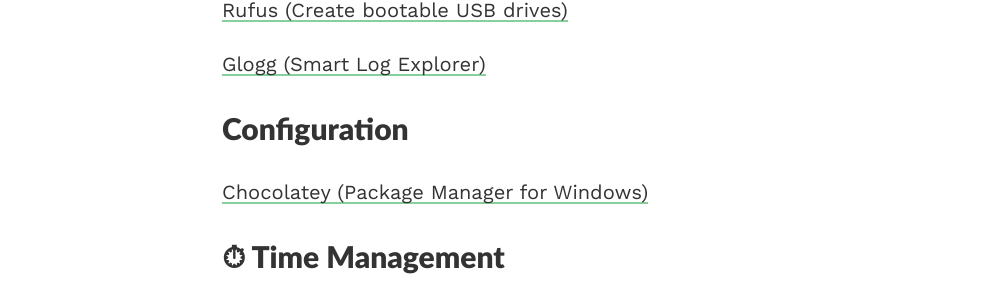
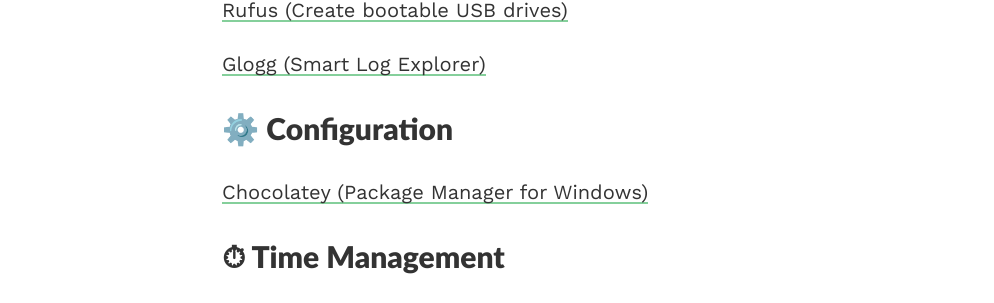
Before and after one commit to jcabeza/wiki, a Jekyll site: the page built from _posts/2021-02-03-soft-used.md, in a window 1280 px wide. Shown: the part 1911-2214 px from the top of the page, without its empty margins (18-1012 px from the left). Built offline with Jekyll 4.4.1, drawn with Linux system fonts in a browser that asks for light colours.

```diff
--- a/_posts/2021-02-03-soft-used.md
+++ b/_posts/2021-02-03-soft-used.md
@@ -63,7 +63,8 @@ VSCode Plugins : Terraform, Ansible, GitLens, Git History, Draw.io, Polacode, Ma
 [Rufus (Create bootable USB drives)](https://rufus.ie/)
 
 [Glogg (Smart Log Explorer)](https://glogg.bonnefon.org/)
-# Configuration
+
+# ⚙️ Configuration
 
 [Chocolatey (Package Manager for Windows)](https://chocolatey.org/)
 
```
